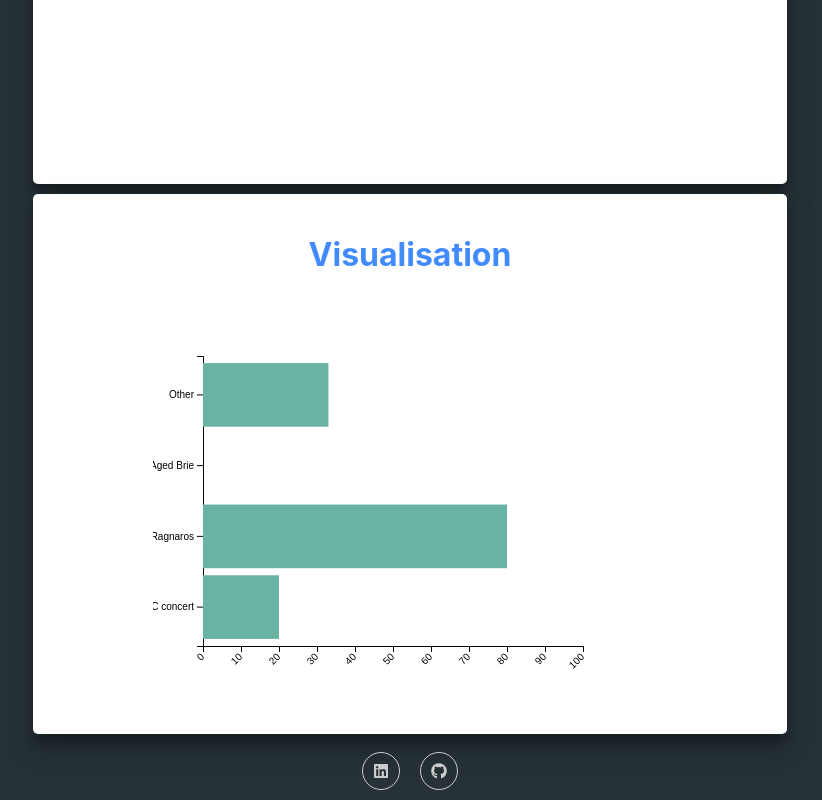
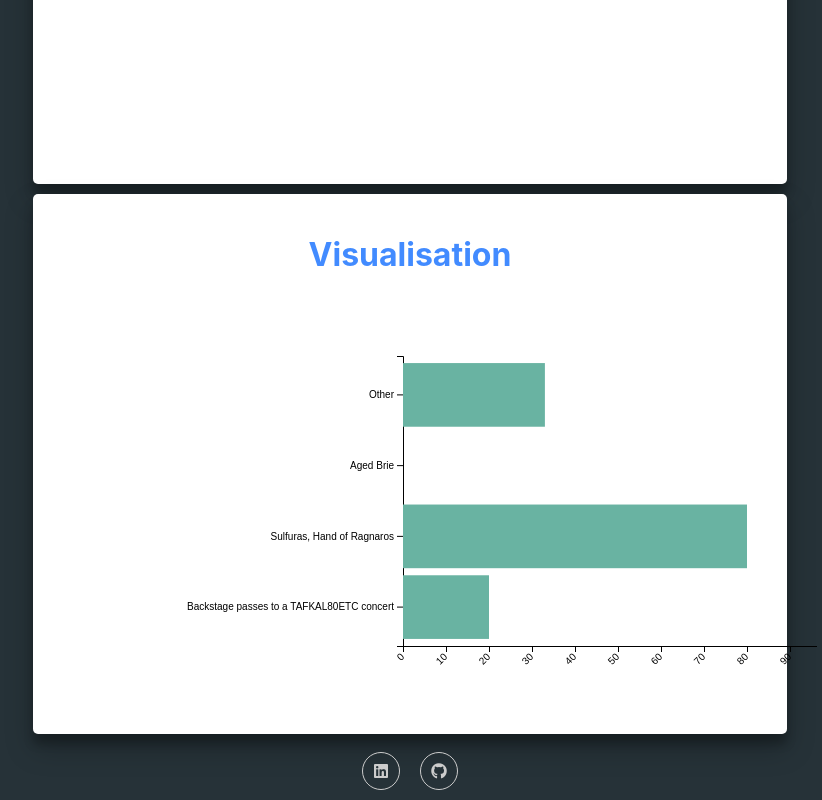
Before and after one commit to MatthijsBon/gilded-rose, a React app: page / in a window 1280 px wide. Shown: the part 446-1246 px from the top of the page, without its empty margins (230-1052 px from the left). Built offline with nearby package versions, Linux system fonts and the light colour scheme.

Commit message:
Make sure that all text fits the div

```diff
--- a/src/App/Components/DataGraph.tsx
+++ b/src/App/Components/DataGraph.tsx
@@ -5,8 +5,8 @@ import { GildedRose } from "../../model/gilded-rose";
 import { useGildedRoseContext } from "./GildedRose";
 import { H1 } from "./Text";
 
-const margin = { top: 60, right: 230, bottom: 50, left: 50 };
-const width = 660 - margin.left - margin.right;
+const margin = { top: 60, right: 230, bottom: 50, left: 300 };
+const width = 960 - margin.left - margin.right;
 const height = 400 - margin.top - margin.bottom;
 
 interface DataEntry {
@@ -74,7 +74,7 @@ const D3Container = ({ data }: D3ContainerProps) => {
 
 const SVGContainer = styled.svg`
 	min-width: 500px;
-	margin-left: 100px;
+	margin-left: 50px;
 `;
 
 function updateOrSetCategoryQuality(categorized: Record<string, number>, name: string, quality: number): Record<string, number> {
```
